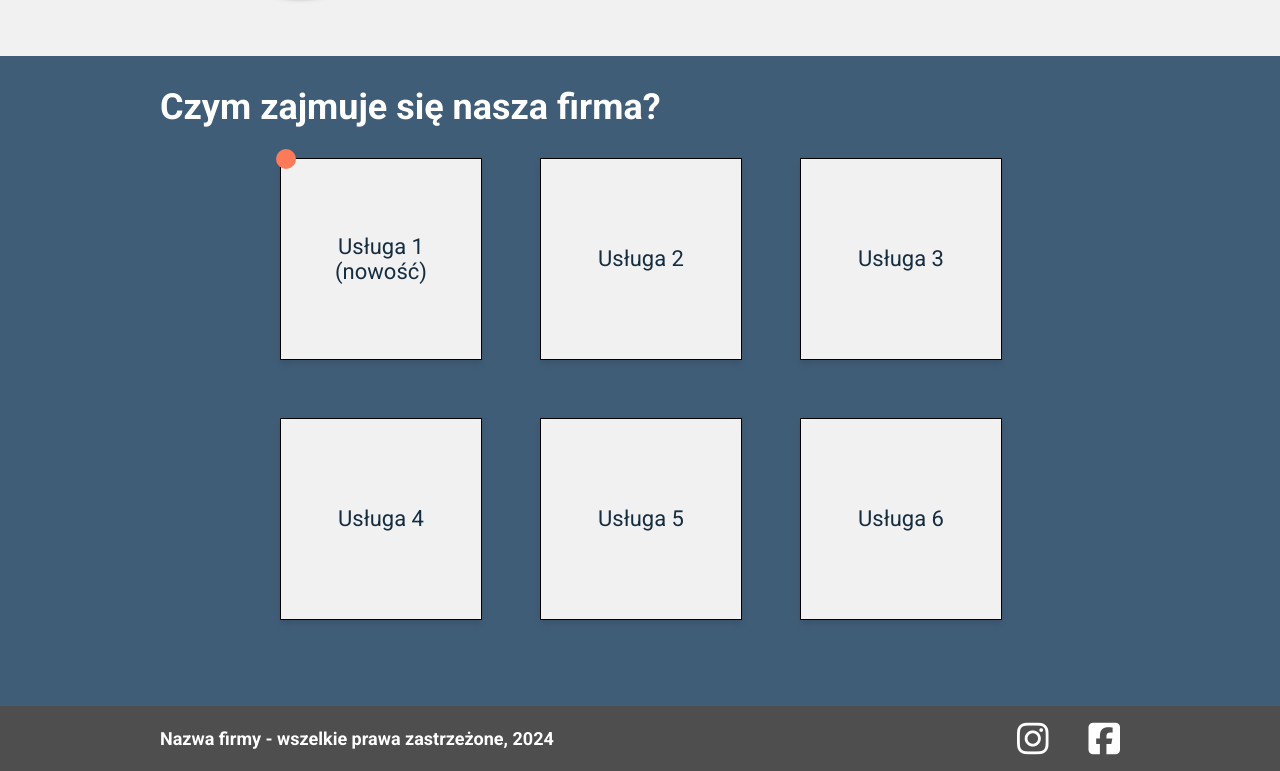
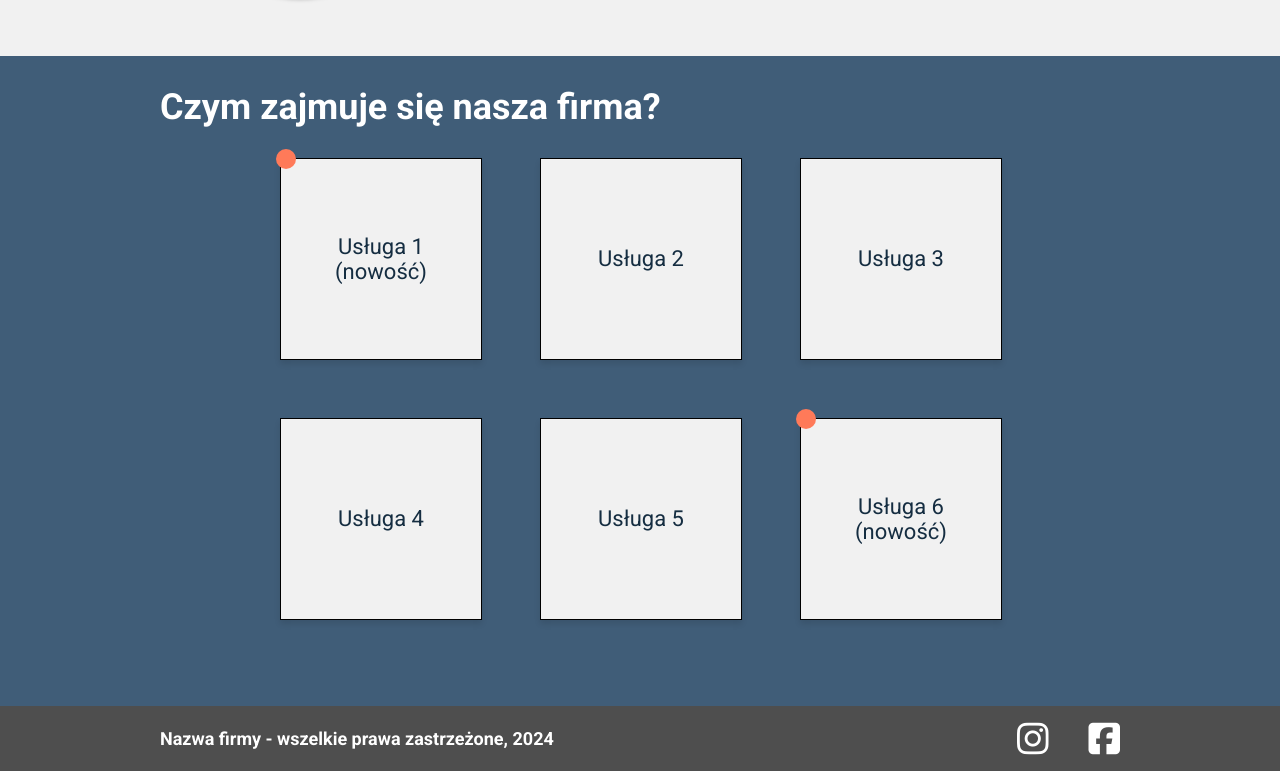
Before and after one commit to MichalMiemus/ProjektReact1, a React (Vite) app: page / in a window 1280 px wide. Shown: the part 1544-2315 px from the top of the page. Built offline with nearby package versions, Linux system fonts and the light colour scheme.

Commit message:
Update Offer.jsx

```diff
--- a/src/components/Offer.jsx
+++ b/src/components/Offer.jsx
@@ -8,7 +8,7 @@ const offers = [
   { title: "Usługa 3", isNew: false },
   { title: "Usługa 4", isNew: false },
   { title: "Usługa 5", isNew: false },
-  { title: "Usługa 6", isNew: false },
+  { title: "Usługa 6", isNew: true },
 ];
 
 const Offer = () => {
```
